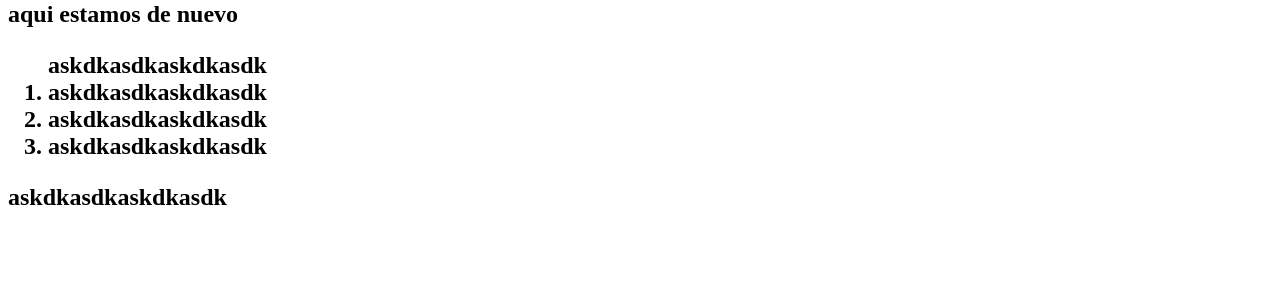
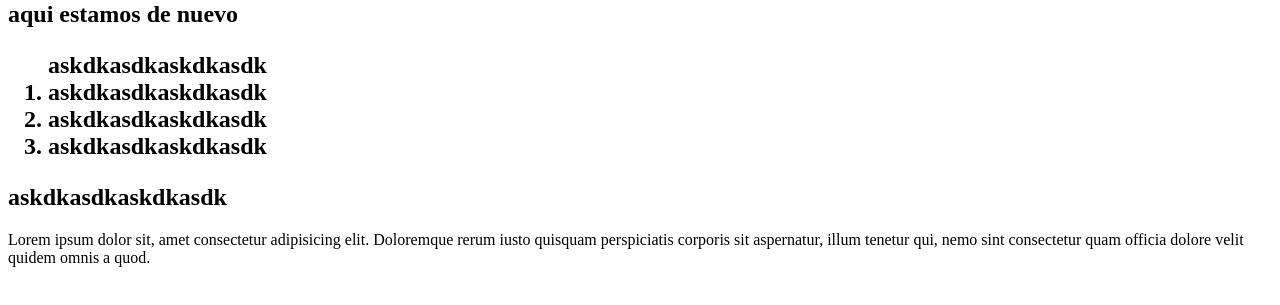
Before and after one commit to vicoyes/yogaesmas-pattern, a plain HTML site: page index.html in a window 1280 px wide. Shown: the part 79-384 px from the top of the page. Drawn offline with Linux system fonts and the light colour scheme.

Commit message:
se incluye el texto

```diff
--- a/index.html
+++ b/index.html
@@ -15,5 +15,7 @@
             <li>askdkasdkaskdkasdk</li>
         </ol>askdkasdkaskdkasdk
     </h2>
+
+<p>Lorem ipsum dolor sit, amet consectetur adipisicing elit. Doloremque rerum iusto quisquam perspiciatis corporis sit aspernatur, illum tenetur qui, nemo sint consectetur quam officia dolore velit quidem omnis a quod.</p>
 </body>
 </html>
```
